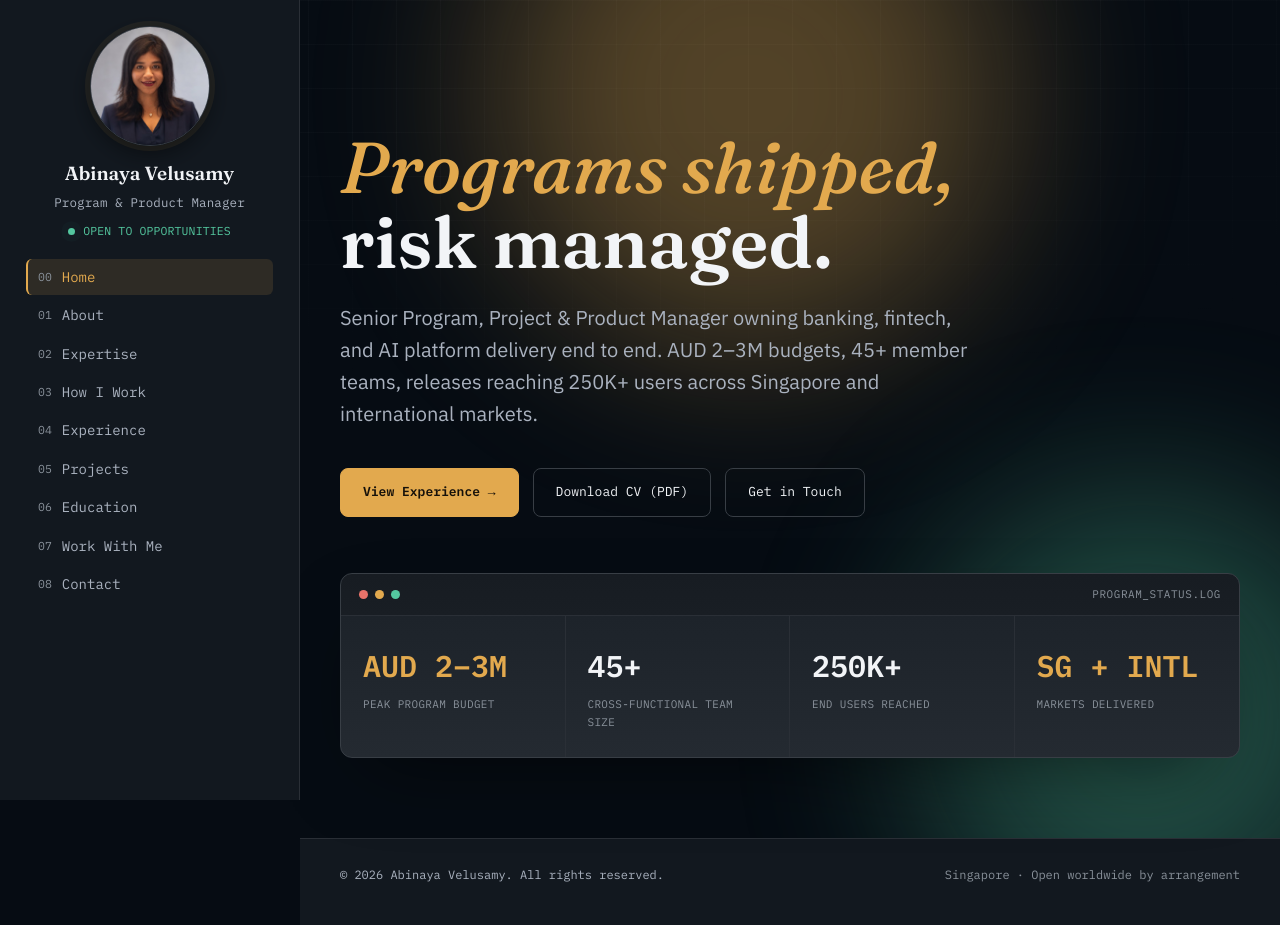
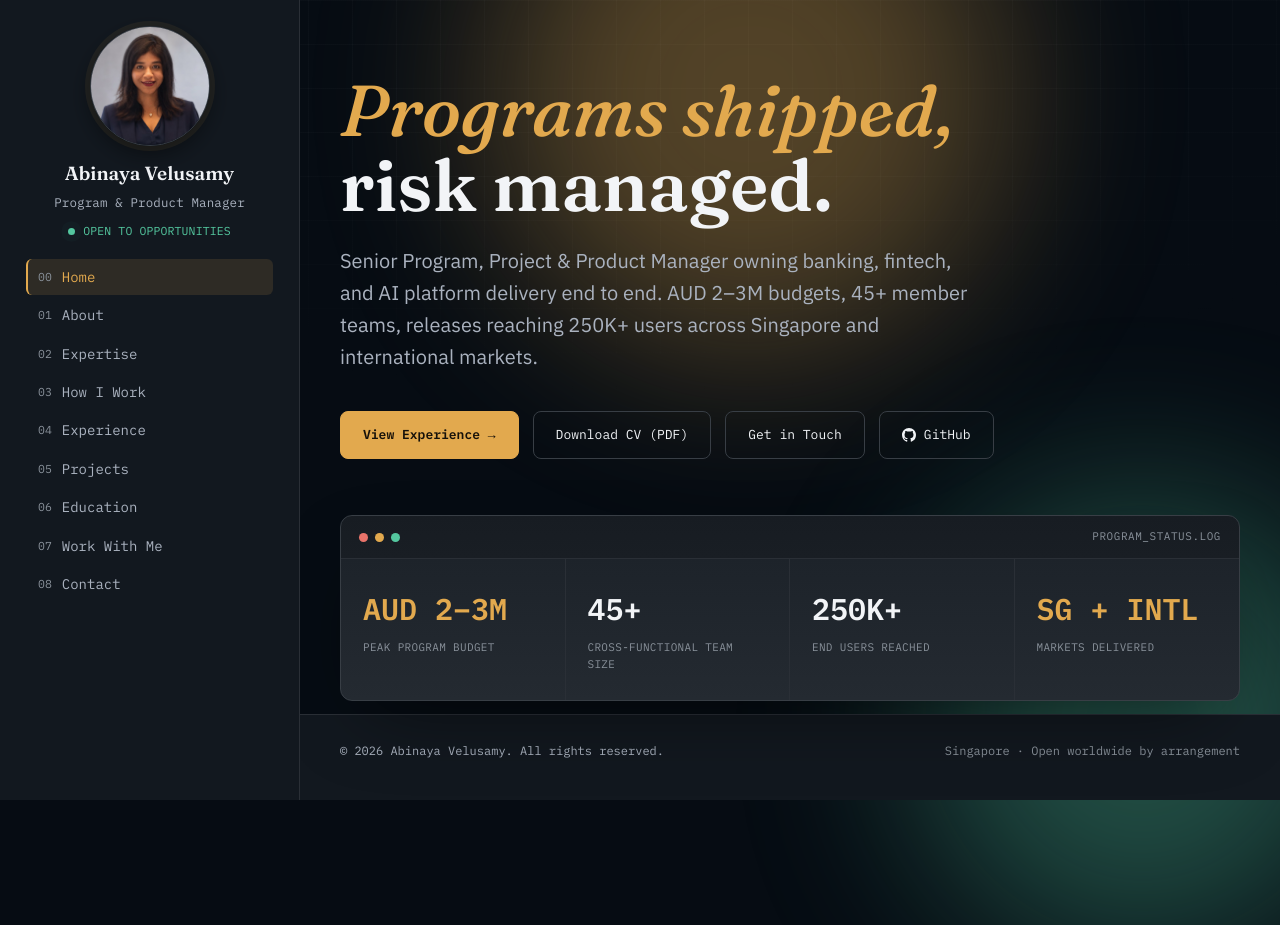
Before and after one commit to abinayavelusamy2918/Portfolio, a plain HTML site: page index.html in a window 1280 px wide. After the commit the page ends 800 px from the top, so only its background shows below. Drawn offline with Linux system fonts and the light colour scheme.

Commit message:
Splash: GitHub button, all four stats animate, no scroll
- GitHub added as a fourth hero action with its mark; the About prose link
  was too easy to miss.
- Two of the four console cells already counted up from 0; the other two are
  not numeric, so they now decrypt using the boot intro's glyph-scramble.
  All four animate together, and both paths respect reduced-motion.
- Home fits the viewport exactly: hero flexes, footer takes margin-top:auto,
  and the page no longer scrolls. Verified no overflow at 720-900px heights,
  with tighter padding below 780px.

Co-Authored-By: Claude Opus 5 (1M context) <noreply@anthropic.com>

```diff
--- a/css/style.css
+++ b/css/style.css
@@ -1026,3 +1026,24 @@ main{
 
 
 @view-transition{ navigation: auto; }
+
+/* icon + label button (hero GitHub) */
+.btn-icon{ display: inline-flex; align-items: center; gap: 8px; }
+.btn-icon svg{ width: 14px; height: 14px; flex-shrink: 0; }
+
+/* ---- splash home: fit the viewport exactly, no scrolling ---- */
+body[data-page="home"] main{ min-height: 100vh; }
+body[data-page="home"] .hero{
+  min-height: 0; flex: 1;
+  padding-top: 100px; padding-bottom: 40px;
+}
+@media (max-height: 780px){
+  body[data-page="home"] .hero{ padding-top: 76px; padding-bottom: 28px; }
+  body[data-page="home"] .console-cell{ padding: 20px 22px; }
+}
+body[data-page="home"] .site-footer{ margin-top: auto; }
+@media (min-width: 961px){
+  /* the sidebar is fixed, so only main can overflow — clamp it */
+  body[data-page="home"]{ overflow: hidden; }
+  body[data-page="home"] main{ height: 100vh; }
+}
--- a/index.html
+++ b/index.html
@@ -164,6 +164,10 @@
         <a href="experience.html" class="plausible-event-name=Hero+View+Experience btn btn-primary">View Experience →</a>
         <a href="assets/Abinaya-Velusamy-CV.pdf" class="plausible-event-name=Download+CV btn btn-ghost" download>Download CV (PDF)</a>
         <a href="contact.html" class="btn btn-ghost">Get in Touch</a>
+        <a href="https://github.com/abinayavelusamy2918" class="btn btn-ghost btn-icon" target="_blank" rel="noopener">
+          <svg viewBox="0 0 16 16" fill="currentColor" aria-hidden="true"><path d="M8 0C3.58 0 0 3.58 0 8c0 3.54 2.29 6.53 5.47 7.59.4.07.55-.17.55-.38 0-.19-.01-.82-.01-1.49-2.01.37-2.53-.49-2.69-.94-.09-.23-.48-.94-.82-1.13-.28-.15-.68-.52-.01-.53.63-.01 1.08.58 1.23.82.72 1.21 1.87.87 2.33.66.07-.52.28-.87.51-1.07-1.78-.2-3.64-.89-3.64-3.95 0-.87.31-1.59.82-2.15-.08-.2-.36-1.02.08-2.12 0 0 .67-.21 2.2.82.64-.18 1.32-.27 2-.27s1.36.09 2 .27c1.53-1.04 2.2-.82 2.2-.82.44 1.1.16 1.92.08 2.12.51.56.82 1.27.82 2.15 0 3.07-1.87 3.75-3.65 3.95.29.25.54.73.54 1.48 0 1.07-.01 1.93-.01 2.2 0 .21.15.46.55.38A8.01 8.01 0 0 0 16 8c0-4.42-3.58-8-8-8Z"/></svg>
+          GitHub
+        </a>
       </div>
 
       <div class="console reveal d4">
@@ -173,7 +177,7 @@
         </div>
         <div class="console-grid">
           <div class="console-cell">
-            <div class="val accent">AUD 2–3M</div>
+            <div class="val accent" data-scramble="AUD 2–3M">AUD 2–3M</div>
             <div class="lbl">PEAK PROGRAM BUDGET</div>
           </div>
           <div class="console-cell">
@@ -185,7 +189,7 @@
             <div class="lbl">END USERS REACHED</div>
           </div>
           <div class="console-cell">
-            <div class="val accent">SG + INTL</div>
+            <div class="val accent" data-scramble="SG + INTL">SG + INTL</div>
             <div class="lbl">MARKETS DELIVERED</div>
           </div>
         </div>
--- a/js/main.js
+++ b/js/main.js
@@ -188,6 +188,38 @@
       var box = el.getBoundingClientRect();
       if(box.top < cvh * 0.9 && box.bottom > 0){ animateCounter(el); }
       else { cio.observe(el); }
+    });
+
+    // Non-numeric console cells can't count up, so they decrypt instead —
+    // same glyph-scramble used by the boot intro, so the four cells animate together.
+    var scrambles = document.querySelectorAll('[data-scramble]');
+    function scrambleIn(el){
+      var text = el.getAttribute('data-scramble');
+      if(reduceMotion){ el.textContent = text; return; }
+      var start = null, dur = 1100;
+      function frame(ts){
+        if(start === null) start = ts;
+        var p = Math.min(1, (ts - start) / dur);
+        var locked = Math.floor(p * text.length);
+        var out = text.slice(0, locked);
+        for(var i = locked; i < text.length; i++){
+          out += text[i] === ' ' ? ' ' : GLYPHS[Math.floor(Math.random() * GLYPHS.length)];
+        }
+        el.textContent = out;
+        if(p < 1){ requestAnimationFrame(frame); } else { el.textContent = text; }
+      }
+      requestAnimationFrame(frame);
+    }
+    var svh = window.innerHeight;
+    scrambles.forEach(function(el){
+      var box = el.getBoundingClientRect();
+      if(box.top < svh * 0.9 && box.bottom > 0){ scrambleIn(el); }
+      else {
+        var sio = new IntersectionObserver(function(entries){
+          entries.forEach(function(e){ if(e.isIntersecting){ scrambleIn(e.target); sio.unobserve(e.target); } });
+        }, { threshold: 0.6 });
+        sio.observe(el);
+      }
     });
   }
 
```
